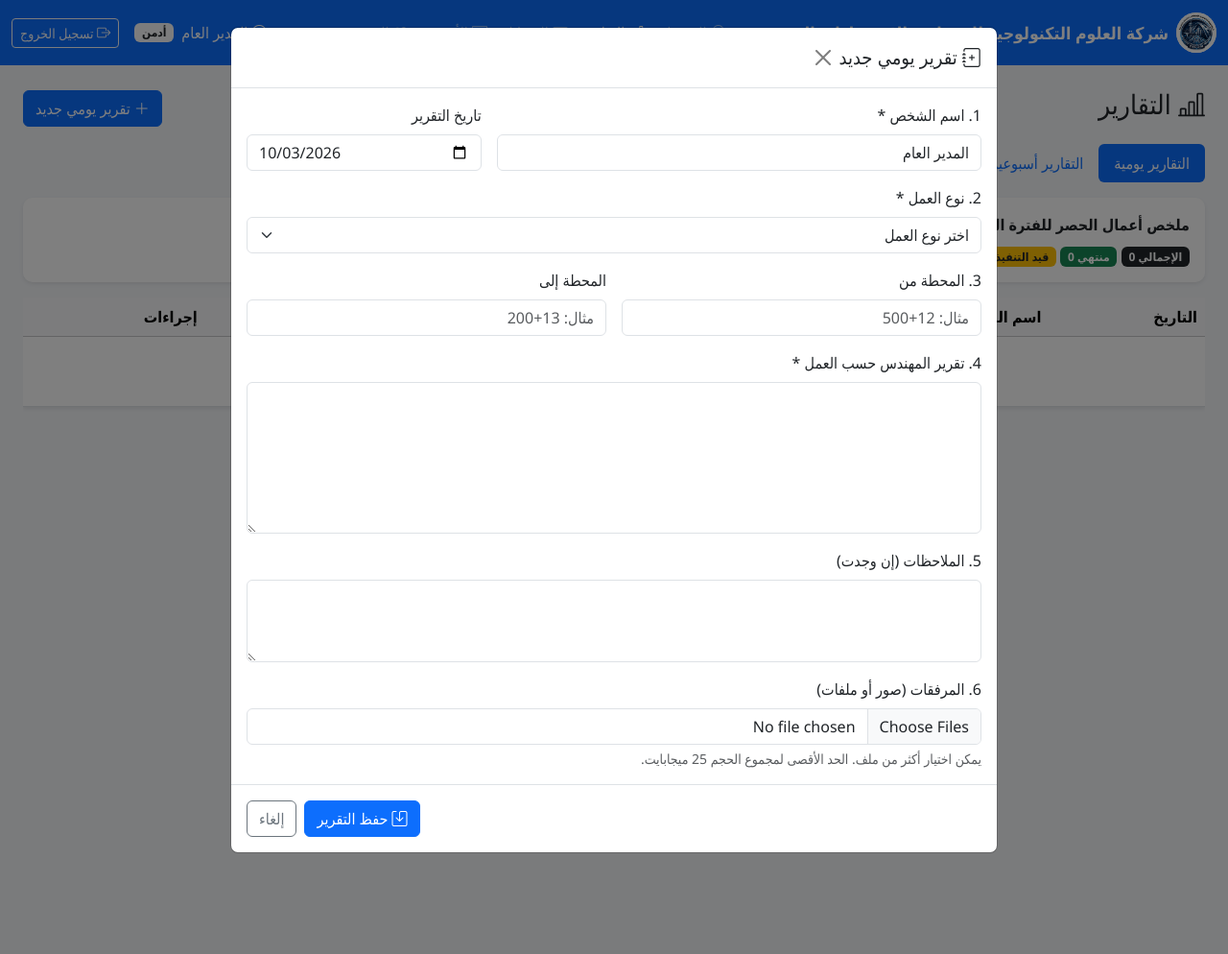
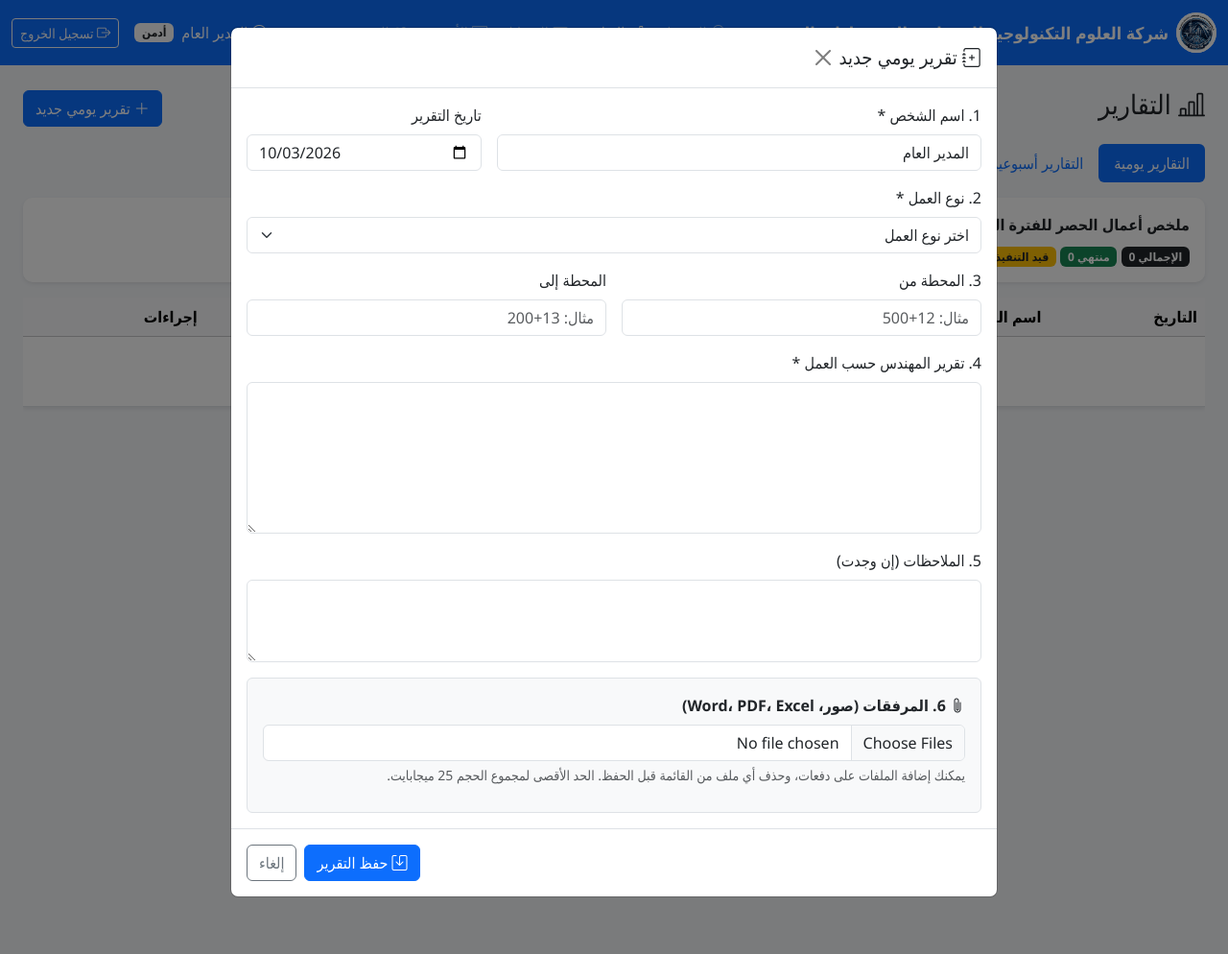
Before and after one commit to abdulbariabdul2016-design/coastal-road2, a Flask app: page /reports in a window 1280 px wide, after a click on "تقرير يومي جديد". Shown: the whole page at 96% size. Run offline with Flask 3, Linux system fonts and the light colour scheme; a user stored in the database is signed in; data that the repository does not hold is empty.

Commit message:
Add files via upload

```diff
--- a/templates/reports.html
+++ b/templates/reports.html
@@ -111,15 +111,19 @@
               <textarea name="notes" class="form-control" rows="3"></textarea>
             </div>
             <div class="col-12">
-              <label class="form-label">6. المرفقات (صور أو ملفات)</label>
-              <input type="file" name="attachments" class="form-control" multiple
-                     accept=".jpg,.jpeg,.png,.gif,.webp,.bmp,.tif,.tiff,.pdf,.doc,.docx,.docm,.xls,.xlsx,.xlsm,.csv,.txt">
-              <div class="form-text">يمكن اختيار أكثر من ملف. الحد الأقصى لمجموع الحجم 25 ميجابايت.</div>
+              <div class="border rounded p-3 bg-light">
+                <label class="form-label fw-bold"><i class="bi bi-paperclip"></i> 6. المرفقات (صور، Word، PDF، Excel)</label>
+                <input type="file" id="attachInput" name="attachments" class="form-control" multiple
+                       accept="image/*,.jpg,.jpeg,.png,.gif,.webp,.bmp,.tif,.tiff,.pdf,.doc,.docx,.docm,.xls,.xlsx,.xlsm,.csv,.txt">
+                <div class="form-text">يمكنك إضافة الملفات على دفعات، وحذف أي ملف من القائمة قبل الحفظ. الحد الأقصى لمجموع الحجم 25 ميجابايت.</div>
+                <ul id="attachList" class="list-group mt-2"></ul>
+                <div id="attachInfo" class="form-text"></div>
+              </div>
             </div>
           </div>
         </div>
         <div class="modal-footer">
-          <button type="submit" class="btn btn-primary"><i class="bi bi-save"></i> حفظ التقرير</button>
+          <button type="submit" id="dailySubmit" class="btn btn-primary"><i class="bi bi-save"></i> حفظ التقرير</button>
           <button type="button" class="btn btn-outline-secondary" data-bs-dismiss="modal">إلغاء</button>
         </div>
       </form>
@@ -136,4 +140,56 @@
     const dailyModal = document.getElementById('dailyReportModal');
     if (dailyModal) document.body.appendChild(dailyModal);
 </script>
+
+<script>
+    // إضافة المرفقات على دفعات مع عرض القائمة وإمكانية حذف أي ملف قبل الحفظ
+    (function () {
+        const input = document.getElementById('attachInput');
+        if (!input) return;
+        const list = document.getElementById('attachList');
+        const info = document.getElementById('attachInfo');
+        const submitBtn = document.getElementById('dailySubmit');
+        const MAX = 25 * 1024 * 1024;
+        let dt = new DataTransfer();
+
+        function fmt(n) {
+            return n > 1048576 ? (n / 1048576).toFixed(1) + ' MB' : Math.max(1, Math.round(n / 1024)) + ' KB';
+        }
+        function render() {
+            list.innerHTML = '';
+            let total = 0;
+            Array.from(dt.files).forEach((f, i) => {
+                total += f.size;
+                const li = document.createElement('li');
+                li.className = 'list-group-item d-flex justify-content-between align-items-center py-1';
+                const name = document.createElement('span');
+                name.className = 'text-break';
+                name.textContent = f.name + ' (' + fmt(f.size) + ')';
+                const del = document.createElement('button');
+                del.type = 'button';
+                del.className = 'btn btn-sm btn-outline-danger';
+                del.innerHTML = '<i class="bi bi-x-lg"></i>';
+                del.onclick = () => {
+                    const next = new DataTransfer();
+                    Array.from(dt.files).forEach((x, j) => { if (j !== i) next.items.add(x); });
+                    dt = next;
+                    input.files = dt.files;
+                    render();
+                };
+                li.append(name, del);
+                list.appendChild(li);
+            });
+            const over = total > MAX;
+            info.textContent = dt.files.length ? dt.files.length + ' ملف • ' + fmt(total) : '';
+            if (over) info.textContent += ' — تجاوز الحد الأقصى (25 ميجابايت)';
+            info.className = 'form-text' + (over ? ' text-danger fw-bold' : '');
+            submitBtn.disabled = over;
+        }
+        input.addEventListener('change', () => {
+            Array.from(input.files).forEach(f => dt.items.add(f));
+            input.files = dt.files;
+            render();
+        });
+    })();
+</script>
 {% endblock %}
```
